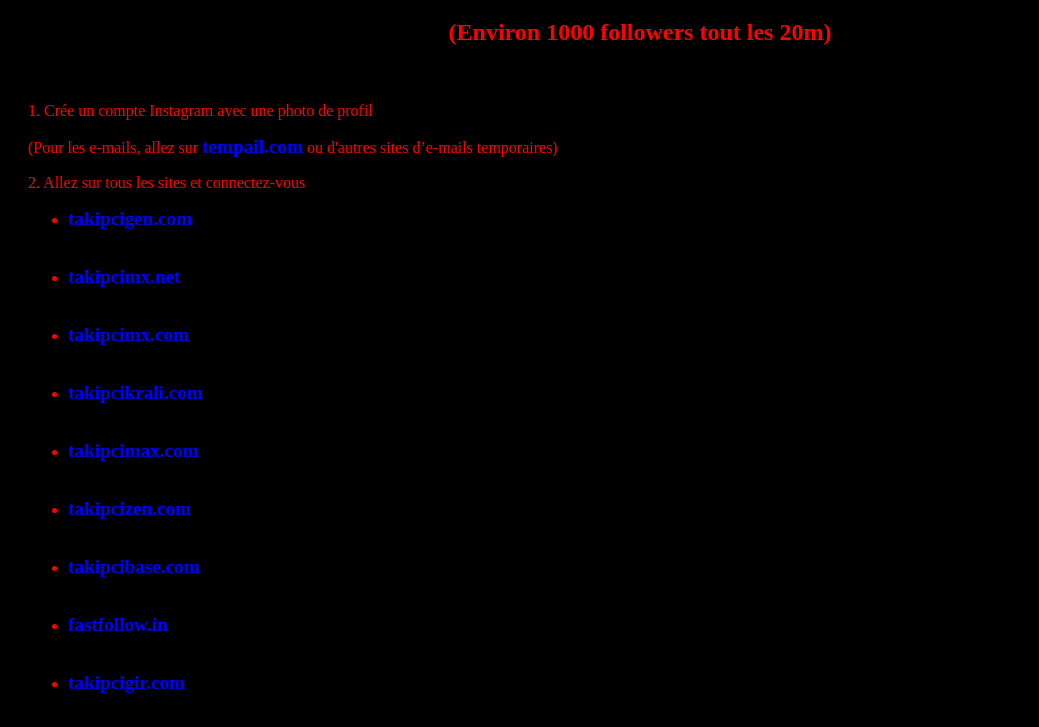
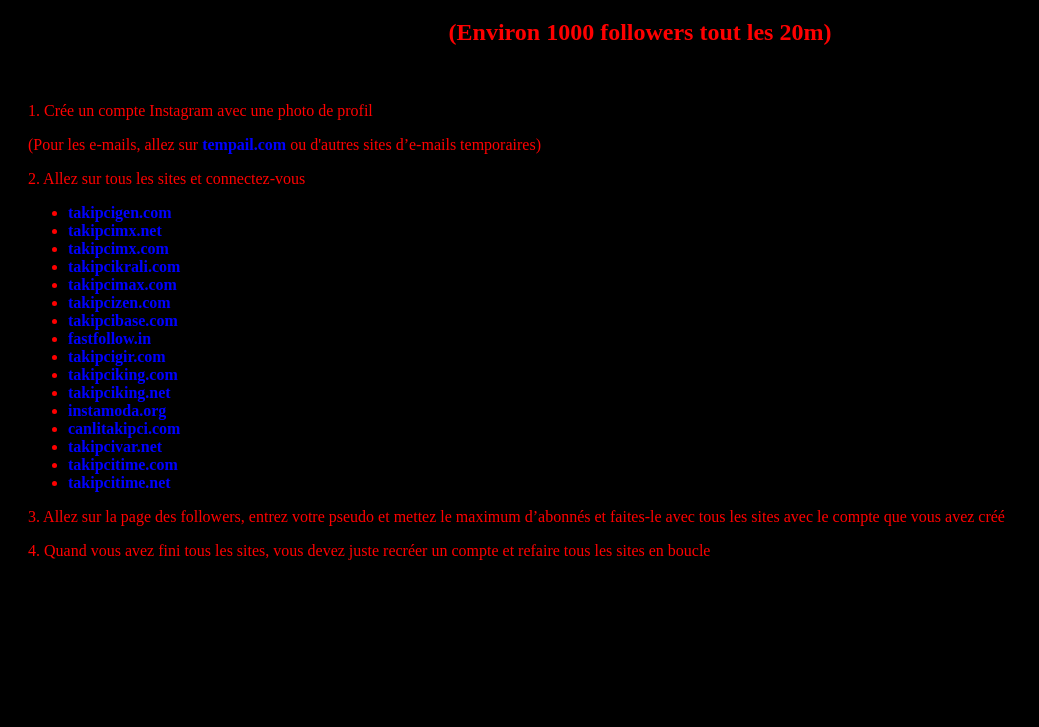
Before and after one commit to vrk3nzoMa8/insta, a plain HTML site: page index.html in a window 1280 px wide. Shown: the part 61-788 px from the top of the page, without its empty margins (0-1039 px from the left). Drawn offline with Linux system fonts and the light colour scheme.

Commit message:
Update index.html

```diff
--- a/index.html
+++ b/index.html
@@ -16,7 +16,7 @@
             text-decoration: none;
             font-weight: bold;
             font-style: normal;
-            font-size: larger;
+            font-size: medium;
         }
         h1 {
             color: blue;
@@ -45,22 +45,22 @@
         <p class="red-text">(Pour les e-mails, allez sur <a href="https://tempail.com" target="_blank" class="blue-text">tempail.com</a> ou d'autres sites d’e-mails temporaires)</p>
         <p class="red-text">2. Allez sur tous les sites et connectez-vous</p>
         <ul>
-            <li class="dash"><a href="https://takipcigen.com" target="_blank" class="blue-text">takipcigen.com</a></li><br><br>
-            <li class="dash"><a href="https://takipcimx.net" target="_blank" class="blue-text">takipcimx.net</a></li><br><br>
-            <li class="dash"><a href="https://takipcimx.com" target="_blank" class="blue-text">takipcimx.com</a></li><br><br>
-            <li class="dash"><a href="https://takipcikrali.com" target="_blank" class="blue-text">takipcikrali.com</a></li><br><br>
-            <li class="dash"><a href="https://takipcimax.com" target="_blank" class="blue-text">takipcimax.com</a></li><br><br>
-            <li class="dash"><a href="https://takipcizen.com" target="_blank" class="blue-text">takipcizen.com</a></li><br><br>
-            <li class="dash"><a href="https://takipcibase.com" target="_blank" class="blue-text">takipcibase.com</a></li><br><br>
-            <li class="dash"><a href="https://fastfollow.in" target="_blank" class="blue-text">fastfollow.in</a></li><br><br>
-            <li class="dash"><a href="https://takipcigir.com" target="_blank" class="blue-text">takipcigir.com</a></li><br><br>
-            <li class="dash"><a href="https://takipciking.com" target="_blank" class="blue-text">takipciking.com</a></li><br><br>
-            <li class="dash"><a href="https://takipciking.net" target="_blank" class="blue-text">takipciking.net</a></li><br><br>
-            <li class="dash"><a href="https://instamoda.org" target="_blank" class="blue-text">instamoda.org</a></li><br><br>
-            <li class="dash"><a href="https://canlitakipci.com" target="_blank" class="blue-text">canlitakipci.com</a></li><br><br>
-            <li class="dash"><a href="https://takipcivar.net" target="_blank" class="blue-text">takipcivar.net</a></li><br><br>
-            <li class="dash"><a href="https://takipcitime.com" target="_blank" class="blue-text">takipcitime.com</a></li><br><br>
-            <li class="dash"><a href="https://takipcitime.net" target="_blank" class="blue-text">takipcitime.net</a></li><br><br>
+            <li class="dash"><a href="https://takipcigen.com" target="_blank" class="blue-text">takipcigen.com</a></li>
+            <li class="dash"><a href="https://takipcimx.net" target="_blank" class="blue-text">takipcimx.net</a></li>
+            <li class="dash"><a href="https://takipcimx.com" target="_blank" class="blue-text">takipcimx.com</a></li>
+            <li class="dash"><a href="https://takipcikrali.com" target="_blank" class="blue-text">takipcikrali.com</a></li>
+            <li class="dash"><a href="https://takipcimax.com" target="_blank" class="blue-text">takipcimax.com</a></li>
+            <li class="dash"><a href="https://takipcizen.com" target="_blank" class="blue-text">takipcizen.com</a></li>
+            <li class="dash"><a href="https://takipcibase.com" target="_blank" class="blue-text">takipcibase.com</a></li>
+            <li class="dash"><a href="https://fastfollow.in" target="_blank" class="blue-text">fastfollow.in</a></li>
+            <li class="dash"><a href="https://takipcigir.com" target="_blank" class="blue-text">takipcigir.com</a></li>
+            <li class="dash"><a href="https://takipciking.com" target="_blank" class="blue-text">takipciking.com</a></li>
+            <li class="dash"><a href="https://takipciking.net" target="_blank" class="blue-text">takipciking.net</a></li>
+            <li class="dash"><a href="https://instamoda.org" target="_blank" class="blue-text">instamoda.org</a></li>
+            <li class="dash"><a href="https://canlitakipci.com" target="_blank" class="blue-text">canlitakipci.com</a></li>
+            <li class="dash"><a href="https://takipcivar.net" target="_blank" class="blue-text">takipcivar.net</a></li>
+            <li class="dash"><a href="https://takipcitime.com" target="_blank" class="blue-text">takipcitime.com</a></li>
+            <li class="dash"><a href="https://takipcitime.net" target="_blank" class="blue-text">takipcitime.net</a></li>
         </ul>
         <p class="red-text">3. Allez sur la page des followers, entrez votre pseudo et mettez le maximum d’abonnés et faites-le avec tous les sites avec le compte que vous avez créé</p>
         <p class="red-text">4. Quand vous avez fini tous les sites, vous devez juste recréer un compte et refaire tous les sites en boucle</p>
```
